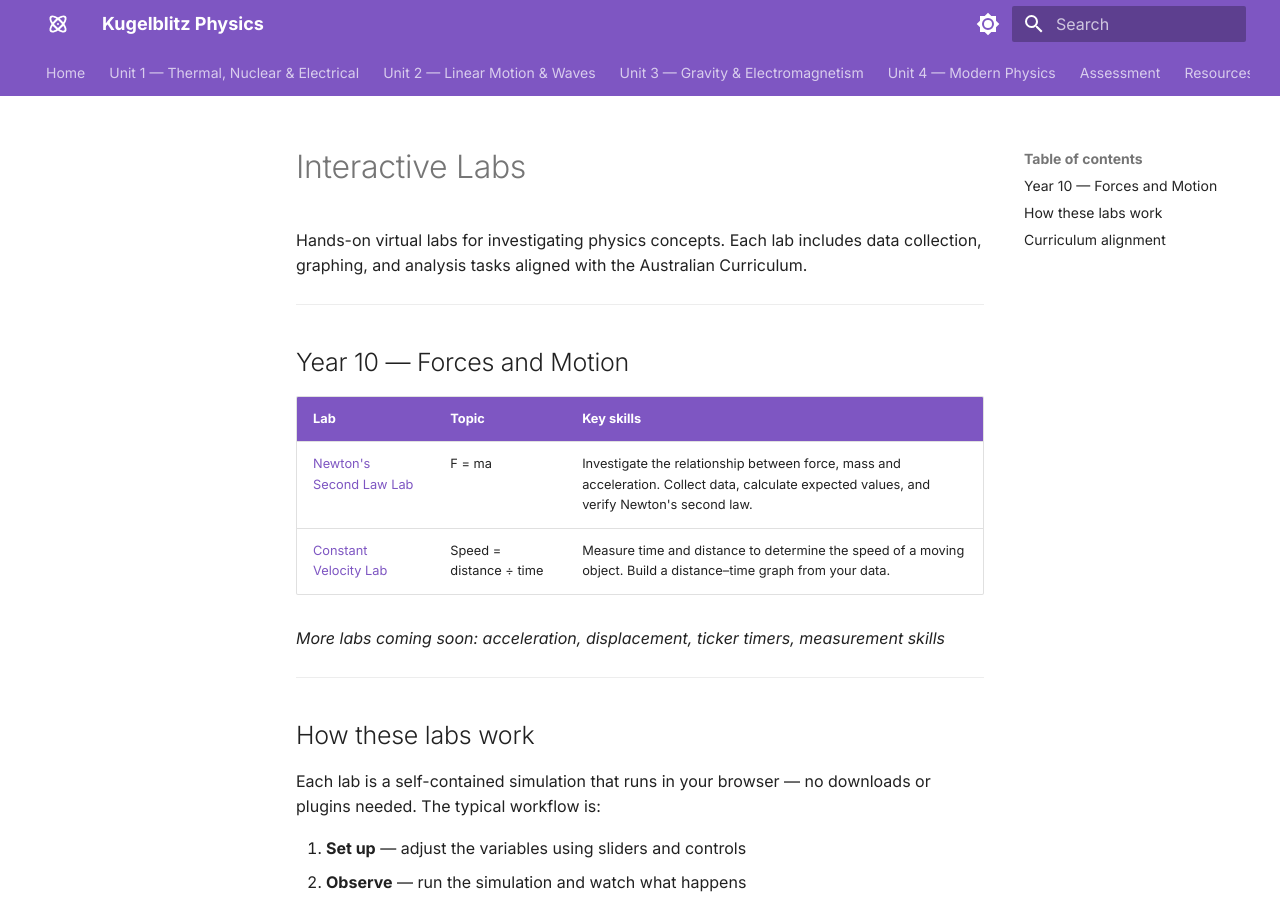
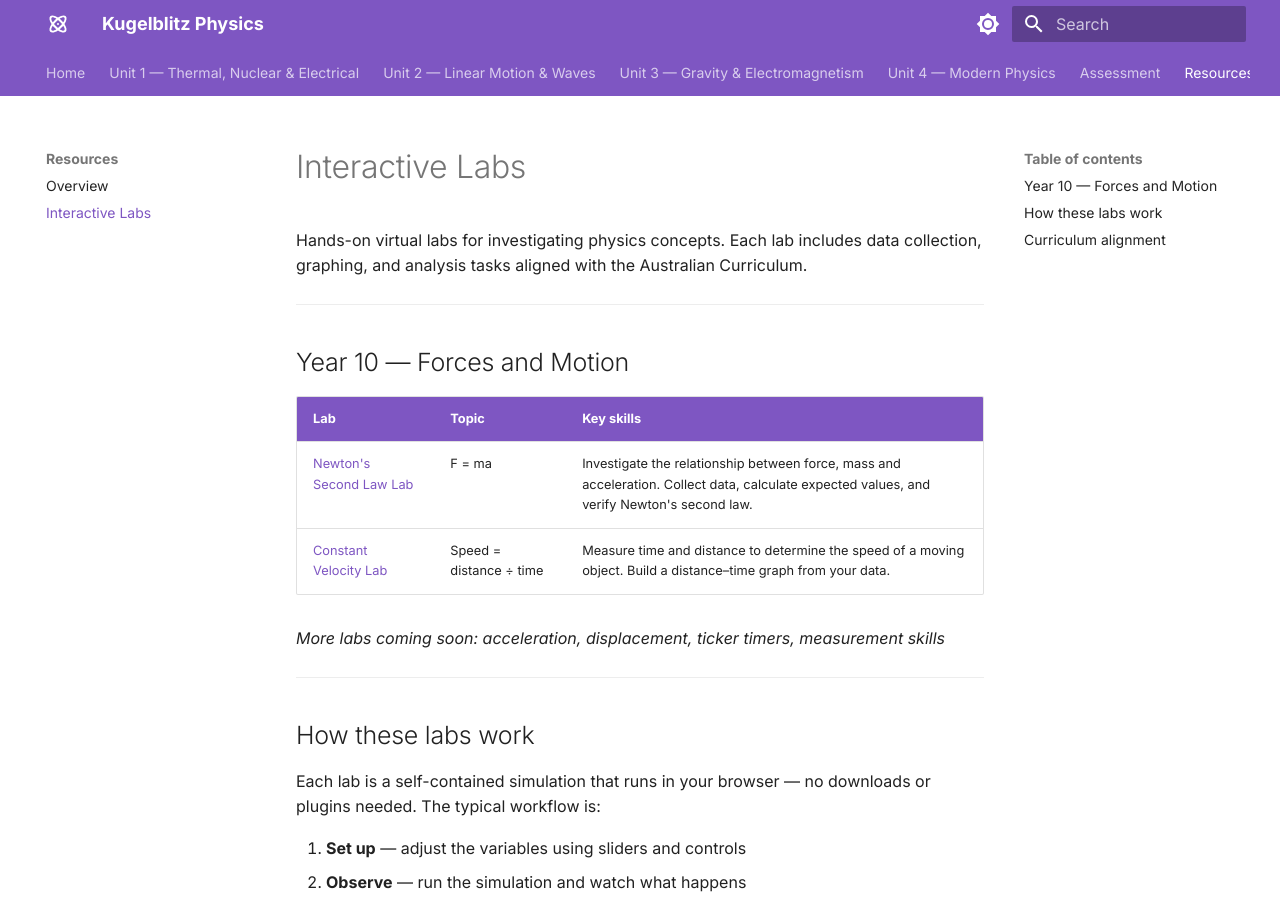
Before and after one commit to electronicadventures/kugelblitz-physics, an MkDocs documentation site: the page built from docs/resources/labs.md, in a window 1280 px wide and 900 px high. Built offline with MkDocs 1.6.1 and Material for MkDocs 9.7.7, drawn with Linux system fonts in a browser that asks for light colours.

Commit message:
Update mkdocs.yml
update for inital labs

```diff
--- a/mkdocs.yml
+++ b/mkdocs.yml
@@ -60,7 +60,9 @@ nav:
       - IA2 — Student Experiment: assessment/ia2-student-experiment.md
       - IA3 — Research Investigation: assessment/ia3-research-investigation.md
       - External Exam: assessment/external-exam.md
-  - Resources: resources/index.md
+  - Resources:
+      - Overview: resources/index.md
+      - Interactive Labs: resources/labs.md
 
 markdown_extensions:
   - pymdownx.arithmatex:
```
